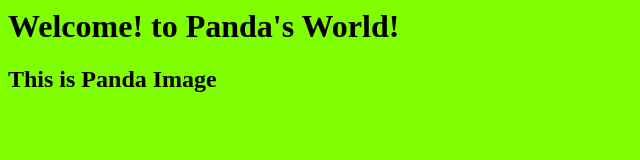
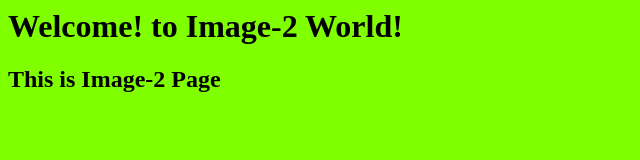
Before and after one commit to lahari104/multi-containers, a plain HTML site: page Image-2/index.html in a window 1280 px wide. Shown: the whole page, without its empty margins (0-640 px from the left). Drawn offline with Linux system fonts and the light colour scheme.

Commit message:
Updated index.html path

```diff
--- a/Image-2/index.html
+++ b/Image-2/index.html
@@ -1,6 +1,6 @@
 <body style="background-color:chartreuse;">
 
-    <h1> Welcome! to Panda's World! </h1>
-    <h2> This is Panda Image </h2>
+    <h1> Welcome! to Image-2 World! </h1>
+    <h2> This is Image-2 Page </h2>
 
 </body>
```
Also changed, not shown: 9 other files.
